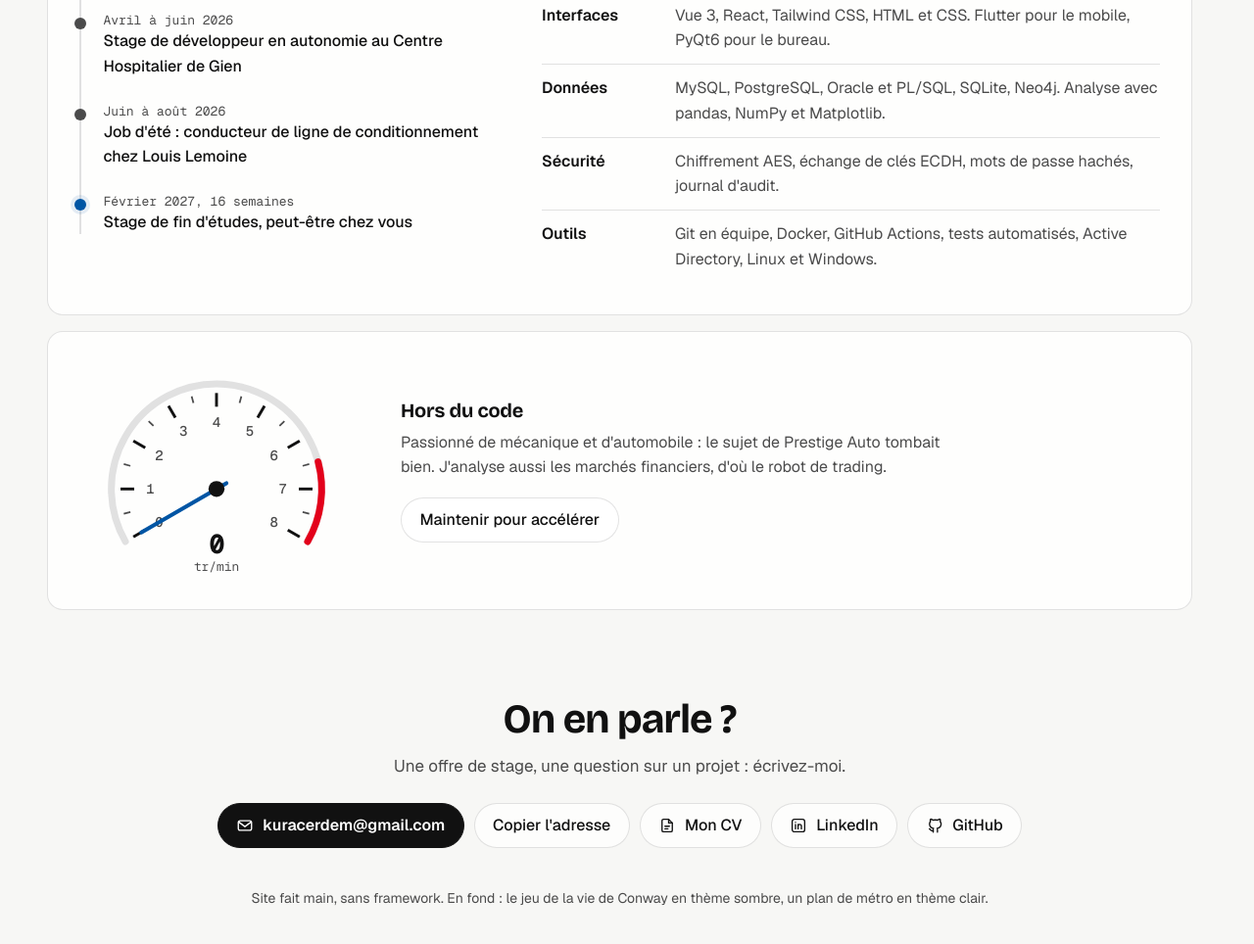
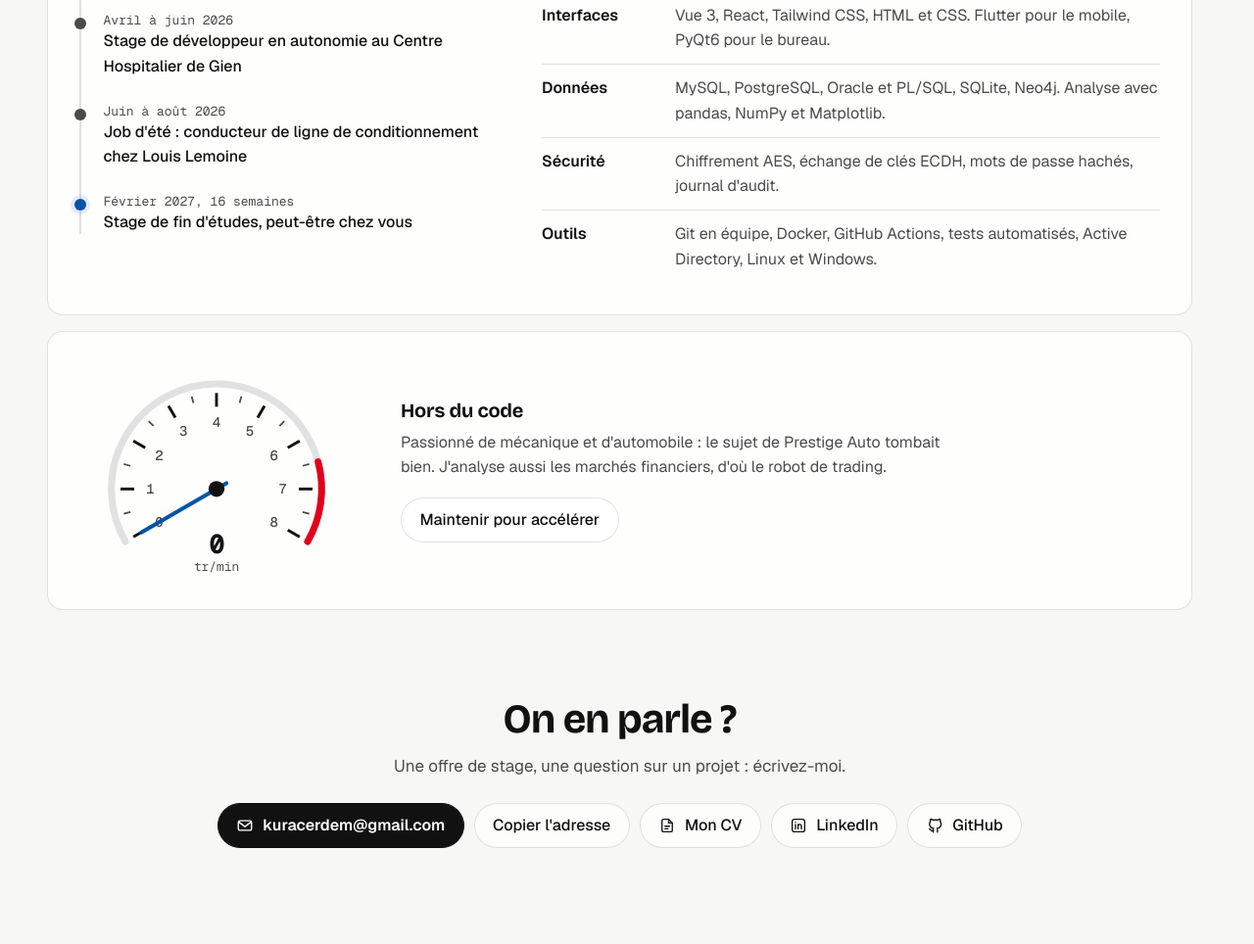
Before and after one commit to A-ErdemK/a-erdemk.github.io, a plain HTML site: page index.html in a window 1280 px wide. Shown: the part 1578-2542 px from the top of the page at 98% size. After the commit the page ends 2516 px from the top, so only its background shows below. Drawn offline with nearby package versions, Linux system fonts and the light colour scheme.

Commit message:
Retrait de la phrase de pied de page

```diff
--- a/assets/css/style.css
+++ b/assets/css/style.css
@@ -235,11 +235,10 @@ p { text-wrap: pretty; }
 
 /* ---------- Contact ---------- */
 
-.contact { padding-top: clamp(56px, 8vw, 88px); padding-bottom: 48px; text-align: center; }
+.contact { padding-top: clamp(56px, 8vw, 88px); padding-bottom: 72px; text-align: center; }
 .contact h2 { font: 600 clamp(1.8rem, 3.6vw, 2.6rem)/1.15 var(--display); letter-spacing: -0.02em; }
 .contact > p { margin-top: 10px; color: var(--ink-2); font-size: 1.0625rem; }
 .contact__actions { display: flex; flex-wrap: wrap; justify-content: center; gap: 10px; margin-top: 24px; }
-.contact .contact__foot { margin-top: 40px; font-size: 0.875rem; }
 
 /* ---------- Fiche projet (panneau glissant) ---------- */
 
--- a/index.html
+++ b/index.html
@@ -147,7 +147,6 @@
         <a class="btn" href="https://www.linkedin.com/in/erdem-kurac-22b245388/" rel="me"><svg aria-hidden="true"><use href="#i-in"/></svg>LinkedIn</a>
         <a class="btn" href="https://github.com/A-ErdemK" rel="me"><svg aria-hidden="true"><use href="#i-gh"/></svg>GitHub</a>
       </div>
-      <p class="contact__foot">Site fait main, sans framework. En fond : le jeu de la vie de Conway en thème sombre, un plan de métro en thème clair.</p>
     </section>
   </main>
 
```
